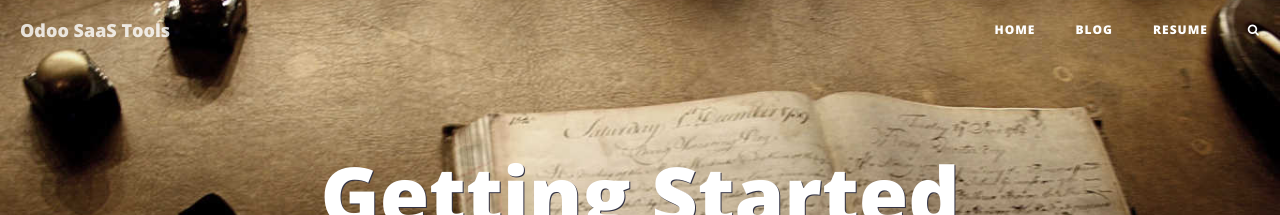
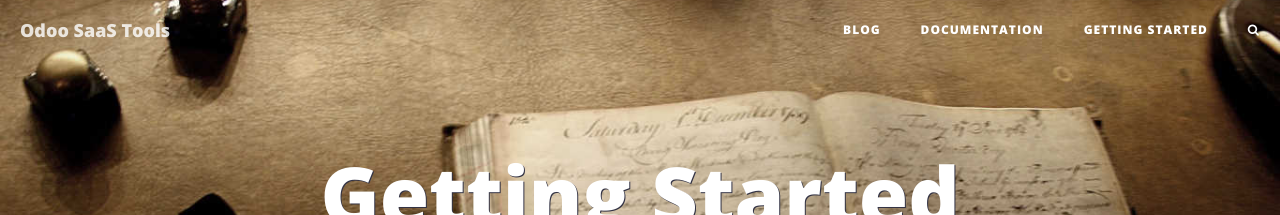
Before and after one commit to it-projects-llc/odoo-saas-tools, a Jekyll site: the page built from getting-started/index.html, in a window 1280 px wide. Shown: the top 215 px of the page. Built offline with Jekyll 4.4.1, drawn with Linux system fonts in a browser that asks for light colours; nearby versions of some CDN libraries.

Commit message:
update nav links and add getting started to main page

```diff
--- a/_includes/nav.html
+++ b/_includes/nav.html
@@ -16,13 +16,14 @@
         <div class="collapse navbar-collapse" id="bs-example-navbar-collapse-1">
             <ul class="nav navbar-nav navbar-right">
                 <li>
-                    <a href="{{ site.baseurl }}/">home</a>
+                    <a href="{{ site.baseurl }}/blog/">Blog</a>
                 </li>
                 <li>
-                    <a href="{{ site.baseurl }}/blog/">blog</a>
+                    <a href="https://odoo-saas-tools.readthedocs.io/">Documentation</a>
                 </li>
+
                 <li>
-                    <a href="{{ site.baseurl }}/resume/">resume</a>
+                    <a href="{{ site.baseurl }}/getting-started/">Getting Started</a>
                 </li>
                 <li>
                     <a href="{{ site.baseurl }}/search/" class="nav-search-link" title="SEARCH">
--- a/index.html
+++ b/index.html
@@ -21,6 +21,9 @@ description: "System to sale and manage Odoo databases"
 
         <p>No matter whether you want to offer special prices in you local area or want to sale solution for some niche, <b>Odoo SaaS Tools</b> is what you need</p>
     </div>
+    <p class="text-center">
+        <a class="btn btn-success" href="{{ site.baseurl }}/getting-started">Getting Started</button></a>
+    </p>
 
     <div class="panel panel-default mt32">
         <div class="panel-heading">Source</div>
```
